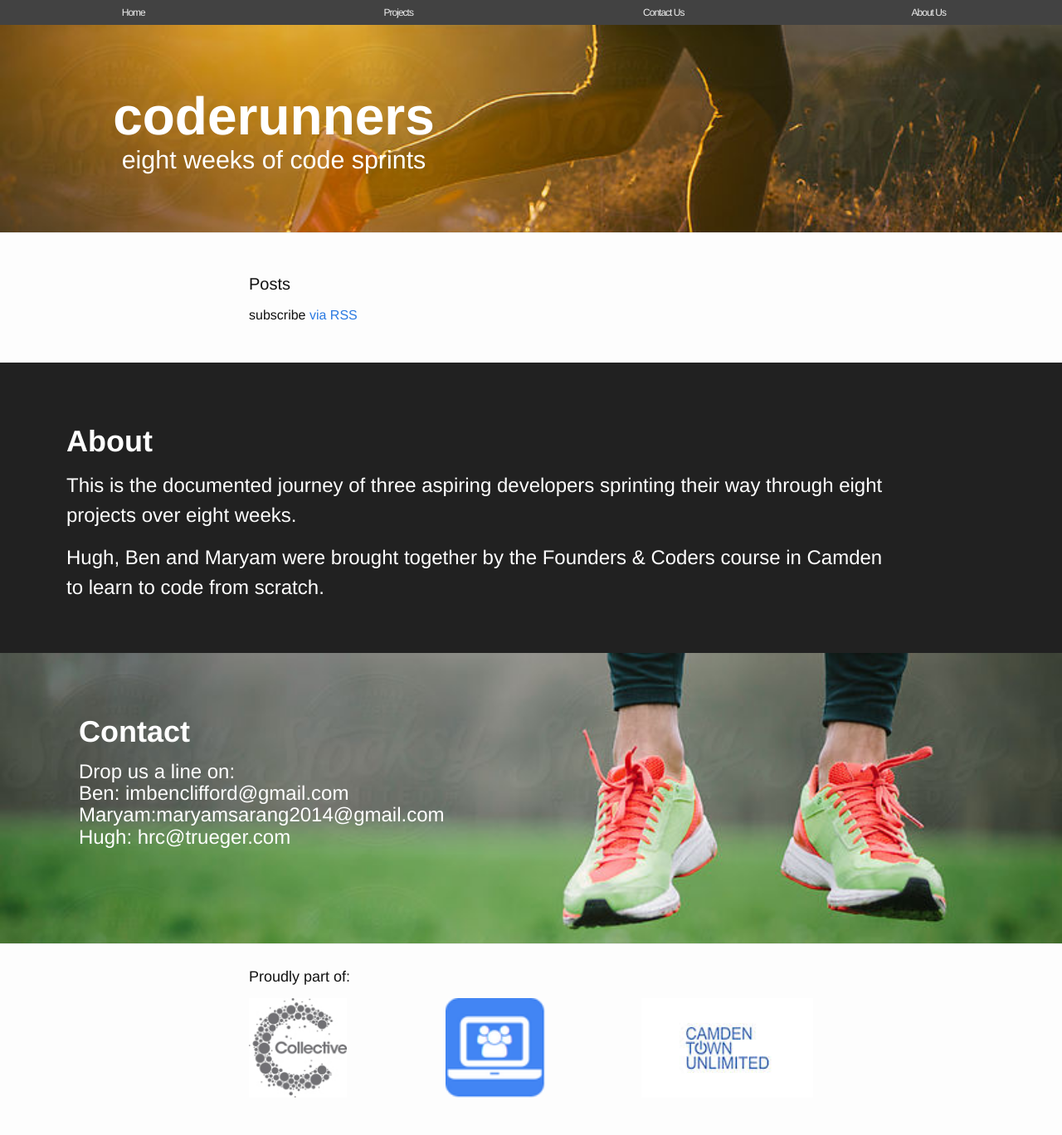
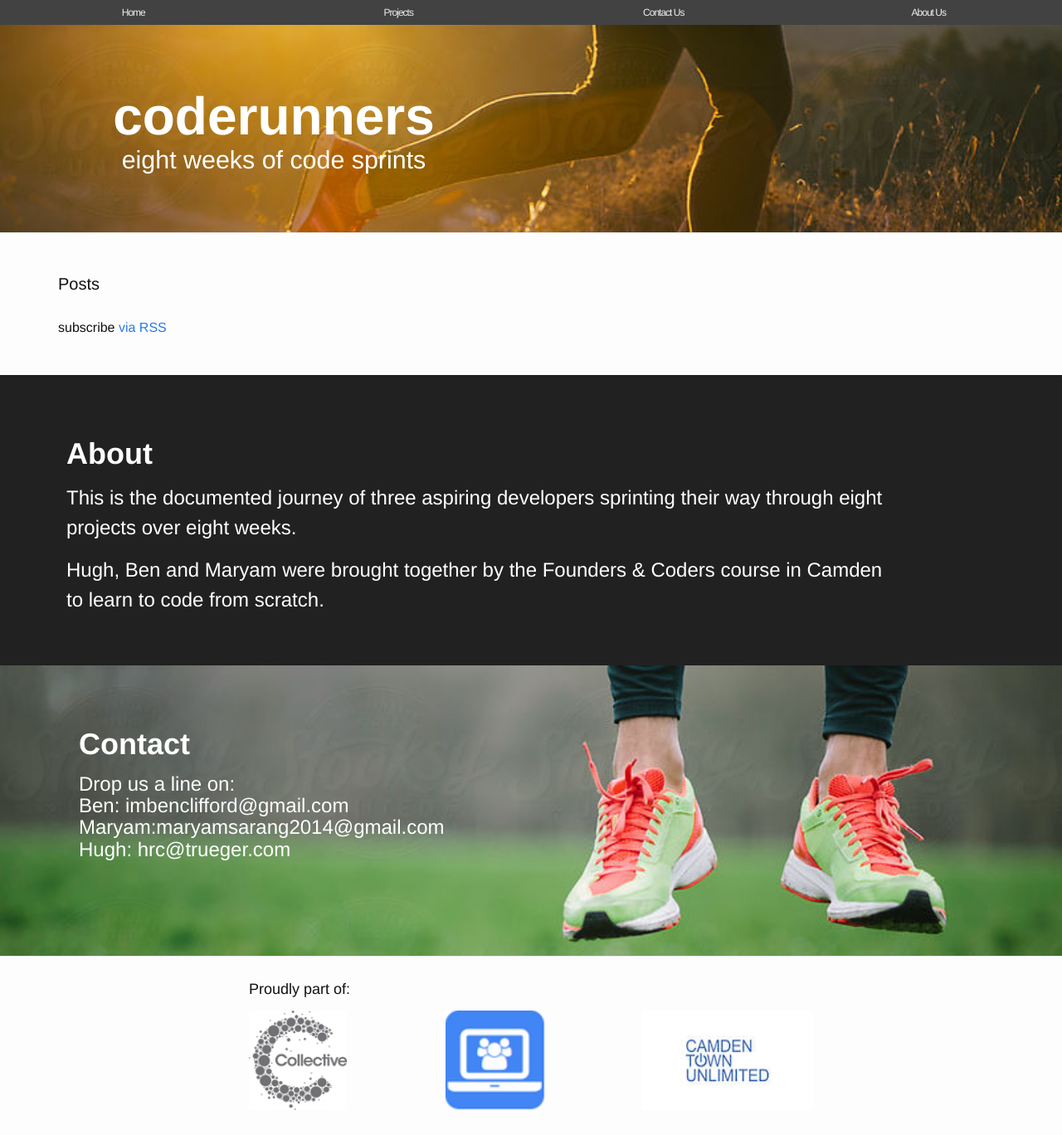
Before and after one commit to CodeRunners14/coderunners14.github.io, a Jekyll site: the page built from index.html, in a window 1280 px wide. Shown: the whole page at 83% size. Built offline with Jekyll 4.4.1, drawn with Linux system fonts in a browser that asks for light colours; nearby versions of some CDN libraries.

Commit message:
mychanges1

```diff
--- a/_layouts/default.html
+++ b/_layouts/default.html
@@ -8,7 +8,7 @@
     {% include header.html %}
 
     <div class="page-content">
-      <div class="wrapper">
+      <div class="container">
         {{ content }}
 
       </div>
--- a/index.html
+++ b/index.html
@@ -2,11 +2,15 @@
 layout: default
 ---
 
-<div class="home">
+<div class ="home">
 
   <h1 class="page-heading">Posts</h1>
+	<div class="container">
+		<div class="row">
+			<div class="col-md-12">
 				<ul class = "post-list">
 					{% for post in site.posts %}
+					<div class="col-xs-6">
 						<li>
 							<h2><a class="post-link" href="{{ post.url | prepend: site.baseurl }}">{{ post.title }}</a></h2>
 											<div id="blog-image" > {{ post.featured-image }} </div>
@@ -15,9 +19,12 @@
 
 									<!--{{ post.excerpt }}-->
 						</li>
+					</div>
 					{% endfor %}
 				</ul>
-
+			</div>
+		</div>
+	</div>
   <p class="rss-subscribe">subscribe <a href="{{ "/feed.xml" | prepend: site.baseurl }}">via RSS</a></p>
 
 
```
Also changed, not shown: 4 other files. Lines whose indentation alone changed are shown as unchanged.
